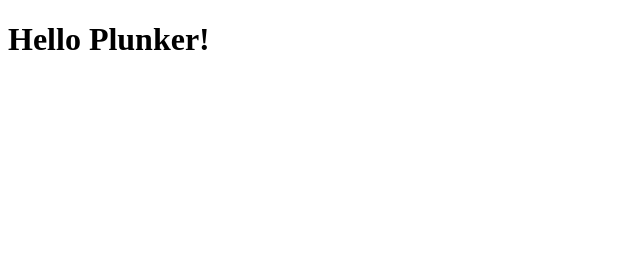
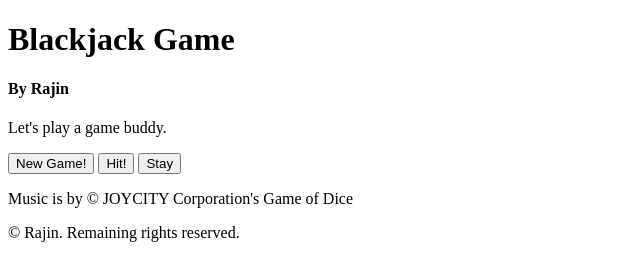
Before and after one commit to RDonat/blackjack-game, a plain HTML site: page index.html in a window 1280 px wide. Shown: the whole page, without its empty margins (0-640 px from the left). Drawn offline with Linux system fonts and the light colour scheme.

Commit message:
DOM basic layout added

```diff
--- a/index.html
+++ b/index.html
@@ -3,11 +3,23 @@
 
   <head>
     <link rel="stylesheet" href="style.css">
-    <script src="script.js"></script>
   </head>
 
   <body>
-    <h1>Hello Plunker!</h1>
+    <h1 id = "title">Blackjack Game</h1>
+    <h4>By Rajin</h4>
+    <p id = "text-area">Let's play a game buddy.</p>
+    <button id = "new-game">New Game!</button>
+    <button id = "hit-button">Hit!</button>
+    <button id = "stay-button">Stay</button>
+
+    <script src="script.js"></script>
+
+    <footer>
+      <p>Music is by &copy; JOYCITY Corporation's Game of Dice</p>
+      <p>&copy; Rajin. Remaining rights reserved.</p>
+    </footer>
+
   </body>
 
 </html>
```
